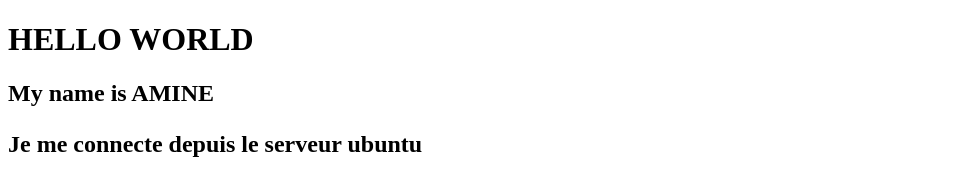
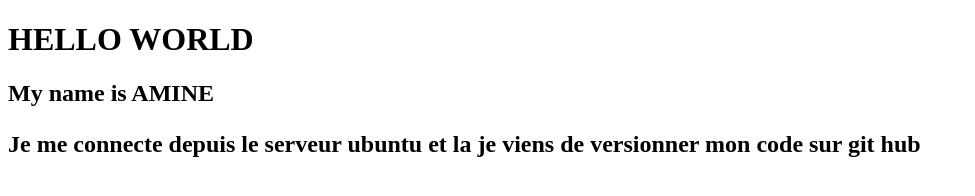
Before and after one commit to Amine-92-03/testPage, a website: page frontEnd/index.html in a window 1280 px wide. Shown: the whole page, without its empty margins (0-975 px from the left). Drawn offline with Linux system fonts and the light colour scheme.

Commit message:
second test commit

```diff
--- a/frontEnd/index.html
+++ b/frontEnd/index.html
@@ -9,6 +9,6 @@
 <body>
     <h1>HELLO WORLD</h1>
     <h2> My name is AMINE<h2>
-		    <p> Je me connecte depuis le serveur ubuntu <p>
+		    <p> Je me connecte depuis le serveur ubuntu et la je viens de versionner mon code sur git hub <p>
 </body>
 </html>
```
